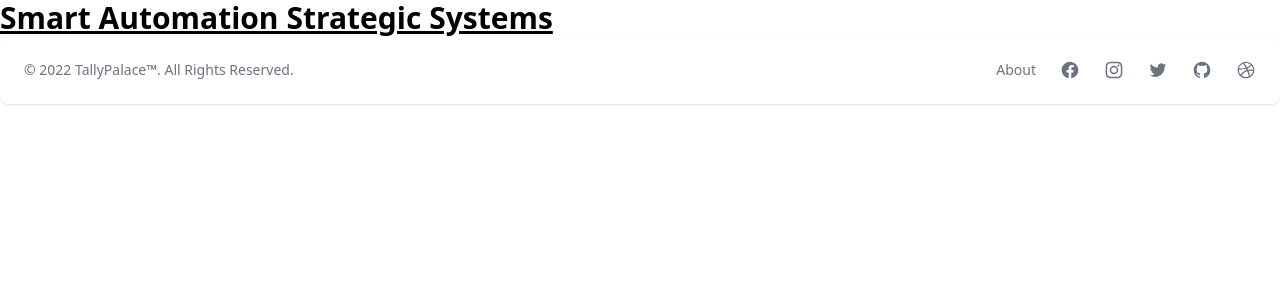
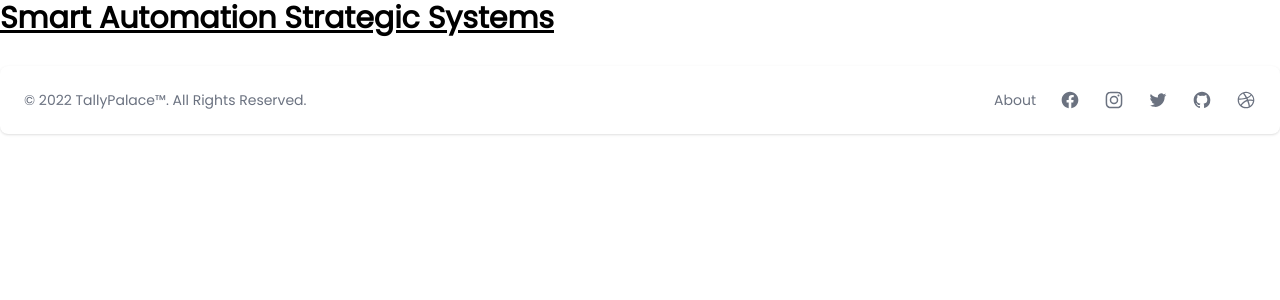
Before and after one commit to samwel-chege/tly-palace-sassy, a React (Create React App) app: page / in a window 1280 px wide. Shown: the top 300 px of the page. Built offline with nearby package versions, Linux system fonts and the light colour scheme.

Commit message:
import google fonts

```diff
--- a/src/index.css
+++ b/src/index.css
@@ -1,3 +1,6 @@
+@import url(https://fonts.googleapis.com/css2?family=Poppins:wght@300;400&display=swap);*{box-sizing:border-box;margin:0;padding:0}body{font-family:Poppins,sans-serif}.container{border:1px solid #4682b4;border-radius:5px;margin:30px auto;max-width:500px;min-height:300px;overflow:auto;padding:30px}.header{align-items:center;display:flex;justify-content:space-between;margin-bottom:20px}.btn{background:#000;border:none;border-radius:5px;color:#fff;cursor:pointer;display:inline-block;font-family:inherit;font-size:15px;margin:5px;padding:10px 20px;text-decoration:none}.btn:focus{outline:none}.btn:active{-webkit-transform:scale(.98);transform:scale(.98)}.btn-block{display:block;width:100%}.task{background:#f4f4f4;cursor:pointer;margin:5px;padding:10px 20px}.task.reminder{border-left:5px solid green}.task h3{align-items:center;display:flex;justify-content:space-between}.add-form{margin-bottom:40px}.form-control{margin:20px 0}.form-control label{display:block}.form-control input{font-size:17px;height:40px;margin:5px;padding:3px 7px;width:100%}.form-control-check{align-items:center;display:flex;justify-content:space-between}.form-control-check label{flex:1 1}.form-control-check input{flex:2 1;height:20px}footer{margin-top:30px;text-align:center}
+/*# sourceMappingURL=main.31cd00b7.css.map*/
+
 @tailwind base;
 @tailwind components;
 @tailwind utilities;
```
